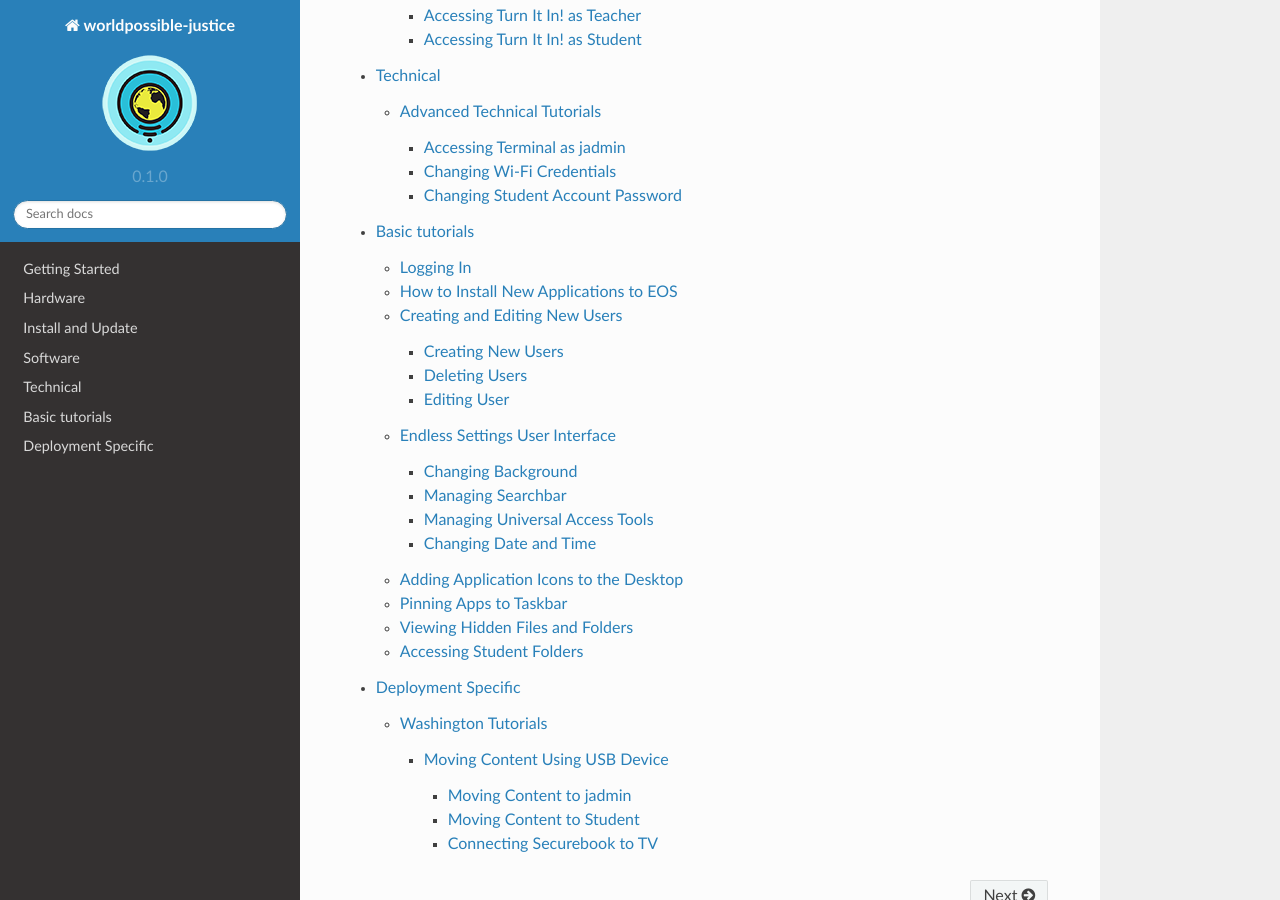
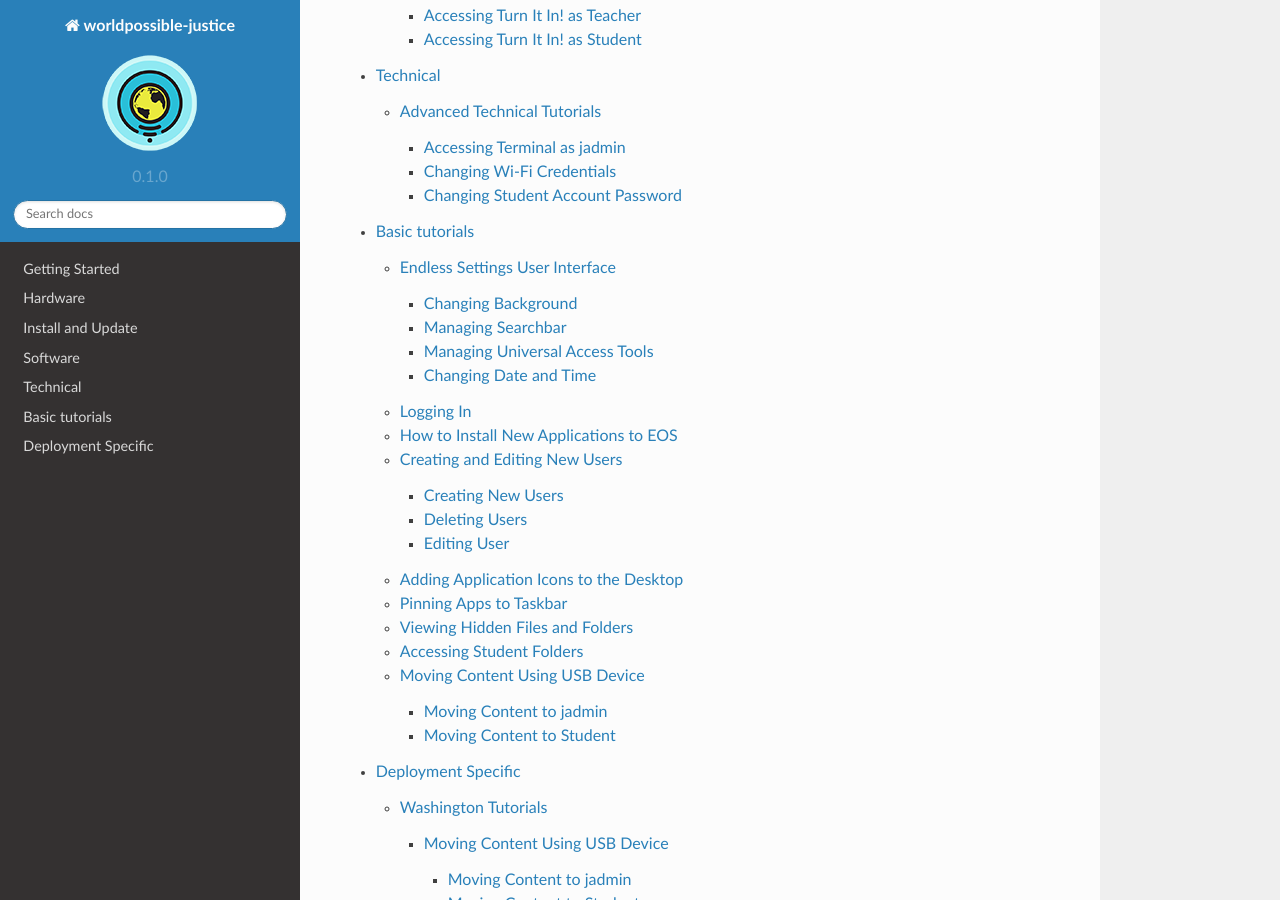
Before and after one commit to worldpossible/endless-docs, a Sphinx documentation site: the page built from docs/source/index.rst, in a window 1280 px wide and 900 px high, scrolled down 1693 px. Built offline with Sphinx 7.4.7 and the Read the Docs theme 2.0.0, drawn with Linux system fonts in a browser that asks for light colours; pages that are not in the unit, such as notebooks, are missing from menus; part of the change alters nothing that is shown.

Commit message:
content update

```diff
--- /dev/null
+++ b/docs/source/basic/content_moving_usb.rst
@@ -0,0 +1,67 @@
+.. _content_moving_usb:
+
+Moving Content Using USB Device
+###############################
+
+This guide will help you learn to move content from a seperate source to a securebook using a USB device.
+
+*************
+Prerequisites
+
+To accomplish this task, you will need:
+
+* WP Securebook
+* Black (USB) Docking Station
+* USB Device
+* Desired Content
+
+Moving Content to jadmin
+========================
+
+To move content to a securebook using a USB device, follow these steps:
+
+1. Plug the USB device into the source device from which you'll retrieve your desired content
+
+.. image:: ../../_resources/MovingContent_USBPlugin.jpg
+
+2. Move the desired content onto the USB device
+
+.. image:: ../../_resources/MovingContent_ContentToUSB.jpg
+
+3. Detach USB device from the source device
+
+.. image:: ../../_resources/MovingContent_DetachUSBWindows.jpg
+
+4. Power off the Securebook
+5. Dock the Securebook onto the Black (USB) Docking Station
+
+.. image:: ../../_resources/MovingContent_SecurebookDocked.jpg
+
+6. Power on the Securebook
+7. Log in as Jadmin
+8. Insert the USB device to the docking station
+
+.. image:: ../../_resources/MovingContent_USBDocked.jpg
+
+9. Open the File Explorer Application
+
+.. image:: ../../_resources/MovingContent_OpenFiles.png
+
+10. Navigate to the USB device
+
+.. image:: ../../_resources/MovingContent_NavigateUSB.jpg
+
+11. Copy the content to the jadmin home folder
+
+.. image:: ../../_resources/MovingContent_ContentToHome.jpg
+
+12. Eject the USB device
+
+.. image:: ../../_resources/MovingContent_EjectUSBeos.png
+
+The content will now be on the securebook for jadmin to access at any time.
+
+Moving Content to Student
+=========================
+
+To move content from a USB Device to a Student's personal Account, repeat the process shown in the "Moving Content to jadmin" tutorial but on step 7, instead of logging into jadmin, log into the desired student account, and in step 11, copy the content to the student's home folder instead of to jadmin's folder.
--- a/docs/source/basic/index.rst
+++ b/docs/source/basic/index.rst
@@ -6,11 +6,12 @@ Basic tutorials
 .. toctree::
   :maxdepth: 1
 
+  settings_ui
   logging_in
   installing_new_apps
   creating_and_editing_users
-  settings_ui
   adding_app_desktop_icons
   pinning_apps_to_taskbar
   viewing_hidden_files
   accessing_student_folders
+  content_moving_usb
```
